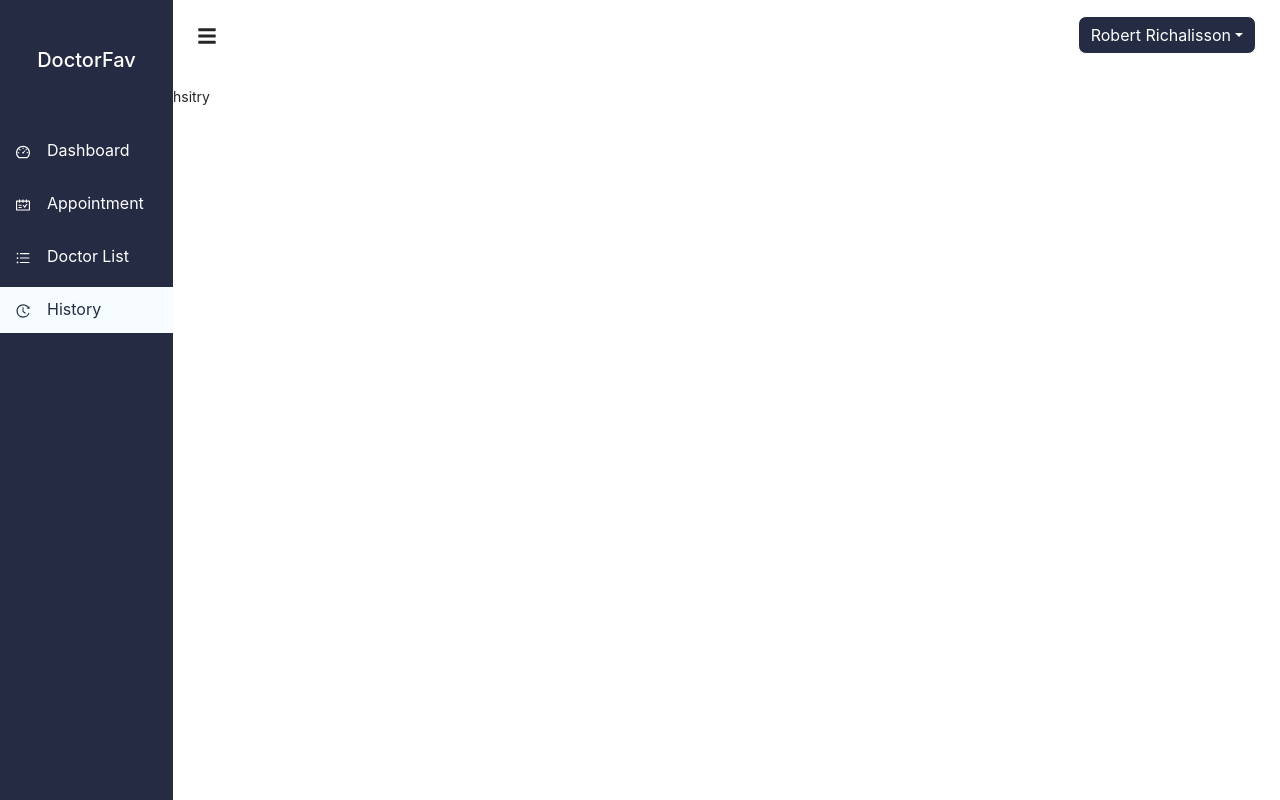
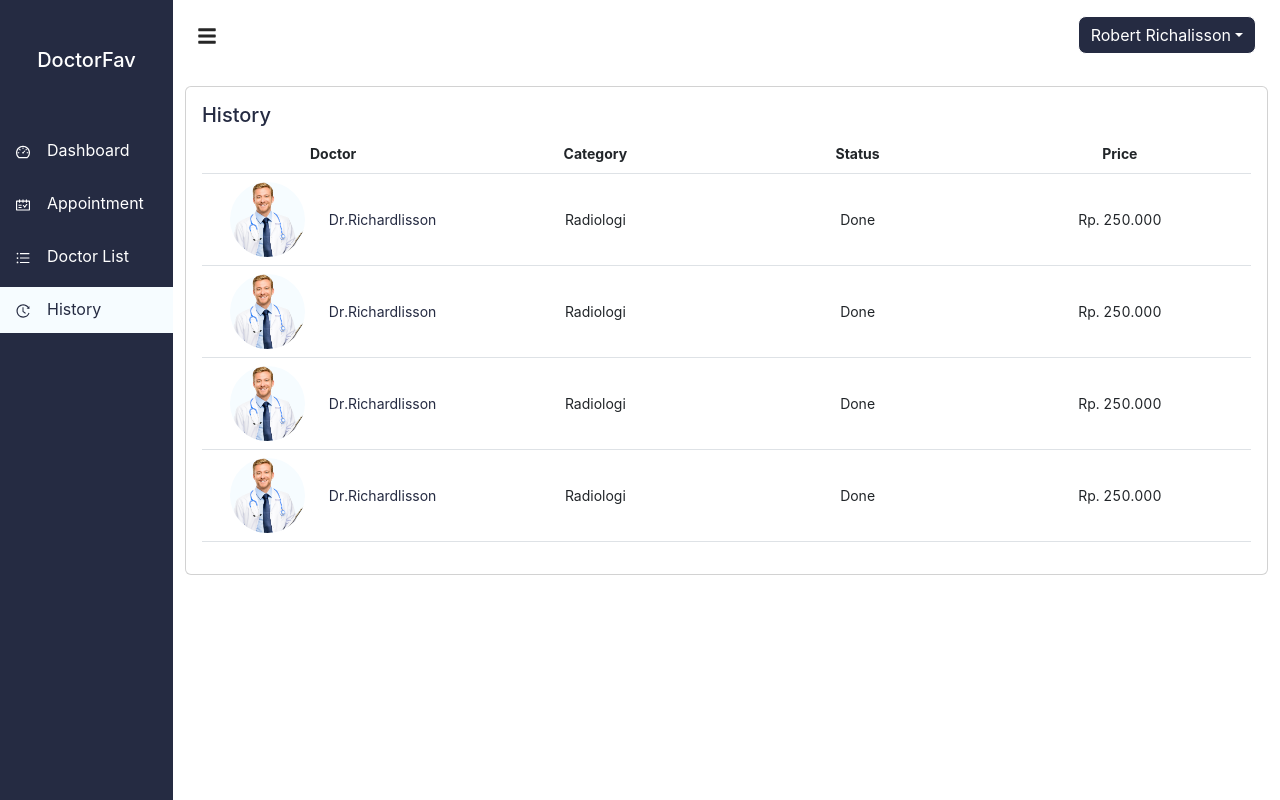
Before and after one commit to shidqiiii/dokter-favorit, a React (Create React App) app: page /history in a window 1280 px wide. Built offline with nearby package versions, Linux system fonts and the light colour scheme.

Commit message:
create history page

```diff
--- a/src/CSS/Dashboard Page/DashboardPage.css
+++ b/src/CSS/Dashboard Page/DashboardPage.css
@@ -1,16 +1,16 @@
-.dashboard button {
+.dashboard .btn-primary {
   text-align: center;
   color: white;
   background-color: #252b42;
   border: 1px solid white;
   border-radius: 0.5rem;
 }
-.dashboard button:hover {
+.dashboard .btn-primary:hover {
   background-color: white;
   color: #252b42;
   border: 1px solid #252b42;
 }
-.dashboard button:active, .dashboard button:focus {
+.dashboard .btn-primary:active, .dashboard .btn-primary:focus {
   background-color: white;
   border-color: #252b42;
   color: #252b42;
@@ -124,4 +124,24 @@
 .doctor-detail .doctor-content .card-title,
 .doctor-detail .doctor-content .card-text {
   margin-bottom: 0.5rem;
+}
+
+.history .card-img {
+  width: 70px;
+  height: 70px;
+  -o-object-fit: cover;
+     object-fit: cover;
+  -o-object-position: top;
+     object-position: top;
+  background-color: #f6fcff;
+  border-radius: 50%;
+  width: 75px;
+  height: 75px;
+}
+.history .card-text {
+  color: #252b42;
+}
+.history td {
+  vertical-align: middle;
+  width: 22%;
 }/*# sourceMappingURL=DashboardPage.css.map */
--- a/src/CSS/Dashboard Page/DashboardPage.scss
+++ b/src/CSS/Dashboard Page/DashboardPage.scss
@@ -1,7 +1,7 @@
 @import "../General/App.scss";
 
 .dashboard {
-  button {
+  .btn-primary {
     @include button(white, $navy);
   }
 
@@ -97,3 +97,20 @@
     }
   }
 }
+
+.history {
+  .card-img {
+    @include imageRounded($lightblue);
+    width: 75px;
+    height: 75px;
+  }
+
+  .card-text {
+    color: $navy;
+  }
+
+  td {
+    vertical-align: middle;
+    width: 22%;
+  }
+}
--- a/src/Pages/Auth/HistoryPage.js
+++ b/src/Pages/Auth/HistoryPage.js
@@ -1,11 +1,45 @@
 import React from 'react'
+import { Button, Card, Container, Table } from 'react-bootstrap'
 import Template from '../../Components/Dashboard Page/Template'
 
 export default function HistoryPage() {
     const content = () => {
         return (
-            <>
-                hsitry</>
+            <div className="history">
+                <Container>
+                    <Card>
+                        <Card.Body>
+                            <Card.Title>History</Card.Title>
+                            <Table hover className='text-center'>
+                                <thead>
+                                    <tr>
+                                        <th>Doctor</th>
+                                        <th>Category</th>
+                                        <th>Status</th>
+                                        <th>Price</th>
+                                    </tr>
+                                </thead>
+                                <tbody>
+                                    {Array.from({ length: 4 }).map((_, idx) => (
+                                        <tr key={idx}>
+                                            <td>
+                                                <div className='d-flex align-items-center justify-content-center gap-4'>
+                                                    <Card.Img src="../Image/doctor.png" />
+                                                    <Card.Text>Dr.Richardlisson</Card.Text>
+                                                </div>
+                                            </td>
+                                            <td>Radiologi</td>
+                                            <td>Done</td>
+                                            <td>Rp. 250.000</td>
+                                        </tr>
+                                    ))}
+
+                                </tbody>
+                            </Table>
+                        </Card.Body>
+                    </Card>
+                </Container>
+            </div>
         )
     }
 
```
Also changed, not shown: 1 other file (tests, documents, lock files or other folders).
